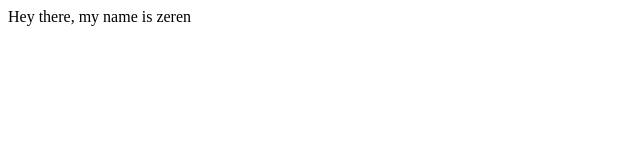
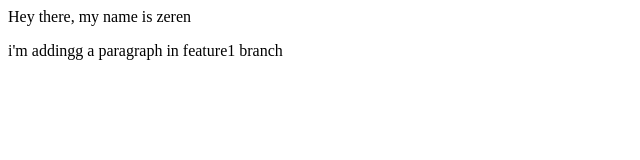
Before and after one commit to Harshal-786/localrepo, a plain HTML site: page index.html in a window 1280 px wide. Shown: the whole page, without its empty margins (0-640 px from the left). Drawn offline with Linux system fonts and the light colour scheme.

Commit message:
added in feature1

```diff
--- a/index.html
+++ b/index.html
@@ -1 +1,2 @@
 <p>Hey there, my name is zeren</p>
+<p>i'm addingg a paragraph in feature1 branch</p>
```
